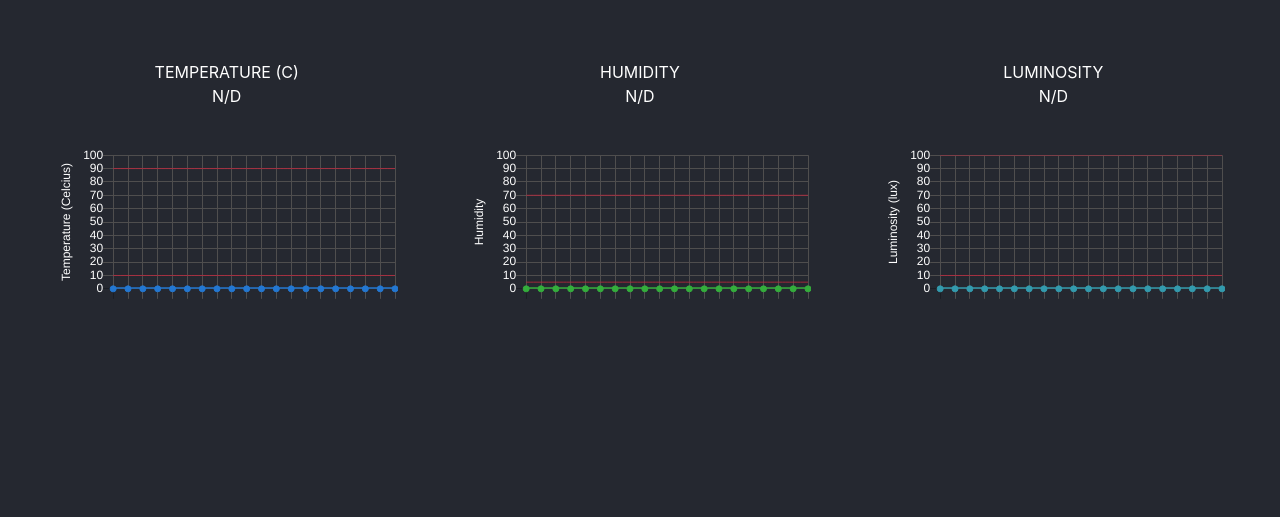
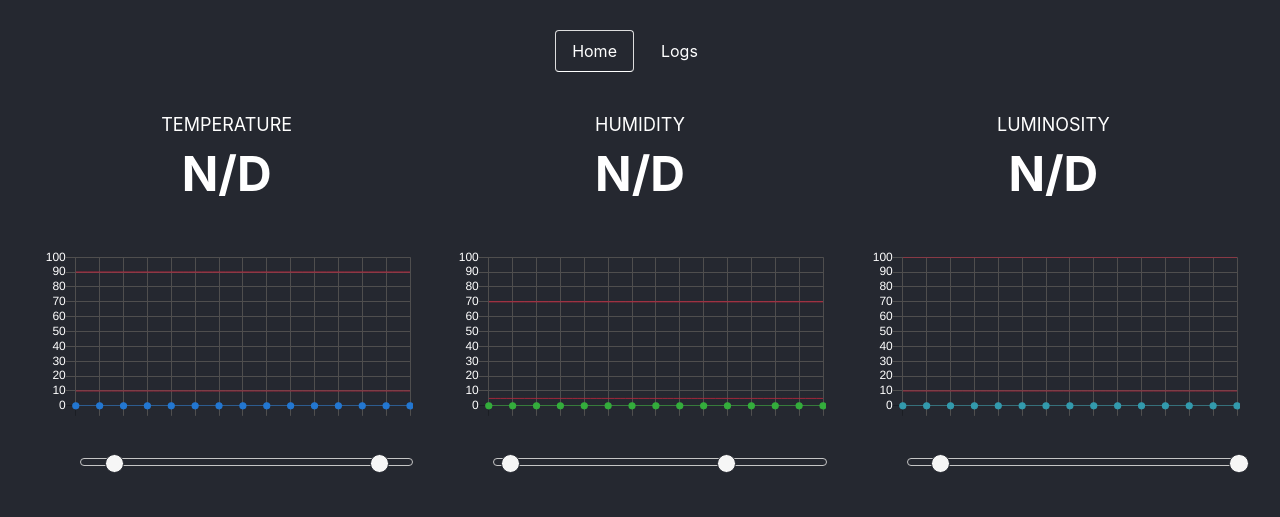
Before and after one commit to JoanBoronat/hedgehog, a website: page public/index.html in a window 1280 px wide. Drawn offline with nearby package versions, Linux system fonts and the light colour scheme; no server answers.

Commit message:
Version 1.1: Graphs, sliders and logs

```diff
--- a/package.json
+++ b/package.json
@@ -1,6 +1,6 @@
 {
   "name": "hedgehog",
-  "version": "1.0.0",
+  "version": "1.1.0",
   "description": "Arduino Embedded System with real-time communication with NodeJS",
   "main": "app.js",
   "scripts": {
@@ -27,6 +27,7 @@
   },
   "homepage": "https://github.com/JoanBoronat/hedgehog#readme",
   "dependencies": {
-    "express": "^4.16.2"
+    "express": "^4.16.2",
+    "socket.io": "^2.0.3"
   }
 }
--- a/public/chart-config.js
+++ b/public/api.js
@@ -1,4 +1,4 @@
-const MAX_VALUES = 20;
+const MAX_VALUES = 15;
 
 
 function config(label, color, min, max, limMin, limMax){
@@ -17,6 +17,7 @@ function config(label, color, min, max, limMin, limMax){
                 label: "Value",
                 backgroundColor: color,
                 borderColor: color,
+                borderWidth: 1.2,
                 data: Array(MAX_VALUES  ).fill(min),
                 fill: false,
             },
@@ -34,7 +35,7 @@ function config(label, color, min, max, limMin, limMax){
                 backgroundColor: '#bf283e',
                 borderColor: '#bf283e',
                 pointRadius: 0,
-                borderWidth: 0.8,
+                borderWidth: 1,
                 data: Array(MAX_VALUES).fill(limMax),
                 fill: false,
             }
@@ -70,7 +71,7 @@ function config(label, color, min, max, limMin, limMax){
                         max: max
                     },
                     scaleLabel: {
-                        display: true,
+                        display: false,
                         labelString: label
                     },
                     gridLines: {
@@ -85,9 +86,11 @@ function config(label, color, min, max, limMin, limMax){
 function addData(chart, value) {
 
     let {config} = chart
+    const label = config.counter % 2 == 0 ? config.counter : '';
 
     config.data.labels.splice(0,1);
-    config.data.labels.push(config.counter);
+
+    config.data.labels.push(label);
 
     config.data.datasets[0].data.push(value);
     config.data.datasets[0].data.splice(0,1);
@@ -102,3 +105,34 @@ function addData(chart, value) {
     chart.update();
 
 };
+
+function addError(sensor, error, value) {
+    const tr = $(`<tr>
+        <th scope='row'>${errorCounter++}</th>
+        <td>${(new Date).toLocaleString()}</td>
+        <td>${sensor}</td>
+        <td>${error}</td>
+        <td>${value}</td>
+    </tr>`)
+
+    $('#table-log').prepend(tr)
+}
+
+function createSlider(chart, id, sensor) {
+    $( id ).slider({
+        range: true,
+        min: chart.config.min,
+        max: chart.config.max,
+        values: [ chart.config.limMin , chart.config.limMax ],
+        slide: function( event, ui ) {
+            $(id + "-display").text(ui.values[0] + ' - ' + ui.values[1])
+            $(id + "-display").fadeIn()
+        },
+        change: function( event, ui ) {
+          chart.config.limMin = ui.values[0];
+          chart.config.limMax = ui.values[1];
+          $(id + "-display").fadeOut()
+          socket.emit('setLimit', {sensor: id.split('-')[1], values: ui.values})
+        }
+    });
+}
--- a/public/index.html
+++ b/public/index.html
@@ -10,27 +10,39 @@
     <link rel="stylesheet" href="https://maxcdn.bootstrapcdn.com/bootstrap/4.0.0-beta.2/css/bootstrap.min.css" integrity="sha384-PsH8R72JQ3SOdhVi3uxftmaW6Vc51MKb0q5P2rRUpPvrszuE4W1povHYgTpBfshb" crossorigin="anonymous">
 
     <!-- Custom CSS -->
+    <link rel="stylesheet" href="//code.jquery.com/ui/1.12.1/themes/base/jquery-ui.css">
     <link rel="stylesheet" href="styles.css">
 
   </head>
   <body>
     <div class="container-fluid">
+        <ul class="nav nav-tabs justify-content-center" id="myTab" role="tablist">
+            <li class="nav-item">
+                <a class="nav-link active" id="home-tab" data-toggle="tab" href="#home" role="tab" aria-controls="home" aria-selected="true">Home</a>
+            </li>
+            <li class="nav-item">
+                <a class="nav-link" id="profile-tab" data-toggle="tab" href="#profile" role="tab" aria-controls="profile" aria-selected="false">Logs</a>
+            </li>
+        </ul>
+        <div class="tab-content" id="myTabContent">
+            <div class="tab-pane fade show active" id="home" role="tabpanel" aria-labelledby="home-tab">
                 <div class="row">
-            <div class="col-md-4">
+                    <div class="col-xl-4 col-lg-6 col-md-6 col-sm-12">
                         <div class="row">
                             <div class="col-md-12 kpi-container">
-                        <div class="kpi-title">TEMPERATURE (C)</div>
+                                <div class="kpi-title">TEMPERATURE</div>
                                 <div id="temperature" class="kpi-value">N/D</div>
                             </div>
                         </div>
                         <div class="row">
-                    <div class="col-md-12">
+                            <div class="col-md-12 chart-container">
                                 <canvas id="temperature-chart"></canvas>
-                        <!-- <div id="slider-range" class="slider"></div> -->
+                                <div id="slider-temperature" class="slider"></div>
+                                <div id="slider-temperature-display" class="slider-display"></div>
                             </div>
                         </div>
                     </div>
-            <div class="col-md-4">
+                    <div class="col-xl-4 col-lg-6 col-md-6 col-sm-12">
                         <div class="row">
                             <div class="col-md-12 kpi-container">
                                 <div class="kpi-title">HUMIDITY</div>
@@ -38,12 +50,14 @@
                             </div>
                         </div>
                         <div class="row">
-                    <div class="col-md-12">
+                            <div class="col-md-12 chart-container">
                                 <canvas id="humidity-chart"></canvas>
+                                <div id="slider-humidity" class="slider"></div>
+                                <div id="slider-humidity-display" class="slider-display"></div>
                             </div>
                         </div>
                     </div>
-            <div class="col-md-4">
+                    <div class="col-xl-4 col-lg-6 col-md-6 col-sm-12">
                         <div class="row">
                             <div class="col-md-12 kpi-container">
                                 <div class="kpi-title">LUMINOSITY</div>
@@ -51,13 +65,33 @@
                             </div>
                         </div>
                         <div class="row">
-                    <div class="col-md-12">
+                            <div class="col-md-12 chart-container">
                                 <canvas id="luminosity-chart"></canvas>
+                                <div id="slider-luminosity" class="slider"></div>
+                                <div id="slider-luminosity-display" class="slider-display"></div>
                             </div>
                         </div>
                     </div>
                 </div>
-
+            </div>
+            <div class="tab-pane fade" id="profile" role="tabpanel" aria-labelledby="profile-tab">
+                <div class="container">
+                    <table class="table table-dark">
+                        <thead>
+                            <tr>
+                            <th scope="col">#</th>
+                            <th scope="col">Timestamp</th>
+                            <th scope="col">Sensor</th>
+                            <th scope="col">Error type</th>
+                            <th scope="col">Value</th>
+                            </tr>
+                        </thead>
+                        <tbody id="table-log">
+                        </tbody>
+                    </table>
+                </div>
+            </div>
+        </div>
 
     </div>
 
@@ -65,8 +99,6 @@
     <script src="https://code.jquery.com/jquery-3.2.1.slim.min.js" integrity="sha384-KJ3o2DKtIkvYIK3UENzmM7KCkRr/rE9/Qpg6aAZGJwFDMVNA/GpGFF93hXpG5KkN" crossorigin="anonymous"></script>
     <script src="https://code.jquery.com/jquery-1.12.4.js"></script>
     <script src="https://code.jquery.com/ui/1.12.1/jquery-ui.js"></script>
-    <link rel="stylesheet" href="//code.jquery.com/ui/1.12.1/themes/base/jquery-ui.css">
-
 
     <script src="https://cdnjs.cloudflare.com/ajax/libs/popper.js/1.12.3/umd/popper.min.js" integrity="sha384-vFJXuSJphROIrBnz7yo7oB41mKfc8JzQZiCq4NCceLEaO4IHwicKwpJf9c9IpFgh" crossorigin="anonymous"></script>
     <script src="https://maxcdn.bootstrapcdn.com/bootstrap/4.0.0-beta.2/js/bootstrap.min.js" integrity="sha384-alpBpkh1PFOepccYVYDB4do5UnbKysX5WZXm3XxPqe5iKTfUKjNkCk9SaVuEZflJ" crossorigin="anonymous"></script>
@@ -74,7 +106,7 @@
     <!-- Optional JavaScript -->
     <script src="https://cdnjs.cloudflare.com/ajax/libs/Chart.js/2.4.0/Chart.min.js"></script>
     <script src="/socket.io/socket.io.js"></script>
-    <script src="chart-config.js"></script>
-    <script src="script.js"></script>
+    <script src="api.js"></script>
+    <script src="main.js"></script>
   </body>
 </html>
--- a/public/script.js
+++ b/public/main.js
@@ -12,9 +12,10 @@ const ctxL = document.getElementById("luminosity-chart").getContext("2d");
 const cfgL = config('Luminosity (lux)', '#339aad', 0, 100, 10, 100);
 const Lchart = new Chart(ctxL, cfgL);
 
+let errorCounter = 0;
 
 socket.on('temperature', function (data) {
-    $('#temperature').text(data)
+    $('#temperature').text(data + ' °C')
     addData(Tchart, data)
 });
 
@@ -24,24 +25,17 @@ socket.on('humidity', function (data) {
 });
 
 socket.on('luminosity', function (data) {
-    $('#luminosity').text(data)
+    $('#luminosity').text(data + ' lx')
     addData(Lchart, data)
 });
 
+socket.on('sensorError', function(data) {
+    const {sensor, error, value} = data
+    addError(sensor, error, value)
+});
+
 $( function() {
-    $( "#slider-range" ).slider({
-      range: true,
-      min: Tchart.config.min,
-      max: Tchart.config.max,
-      values: [ Tchart.config.limMin , Tchart.config.limMax ],
-      slide: function( event, ui ) {
-        console.log(ui.values)
-      },
-      change: function( event, ui ) {
-        console.log(ui.values)
-        Tchart.config.limMin = ui.values[0];
-        Tchart.config.limMax = ui.values[1];
-      }
-    });
-
-  } );
+    createSlider(Tchart, '#slider-temperature');
+    createSlider(Hchart, '#slider-humidity');
+    createSlider(Lchart, '#slider-luminosity');
+});
--- a/public/styles.css
+++ b/public/styles.css
@@ -1,14 +1,50 @@
 .kpi-container {
     text-align: center;
-
 }
 
-.container-fluid {
-    margin-top: 20px;
+.kpi-title {
+    font-size: large;
+}
+
+.kpi-value {
+    font-weight: bold;
+    font-size: 3em
+}
+
+.chart-container {
+    margin: 0px;
+    padding: 0px;
+}
+
+.container-fluid, .container {
+    margin-top: 30px;
+}
+
+.table-dark {
+    background-color: transparent
 }
 
 .row {
     padding: 20px;
+}
+
+a, a:hover {
+    color: white;
+}
+
+.nav-tabs .nav-link {
+    margin-right: 10px;
+    border-bottom-right-radius: .25rem;
+    border-bottom-left-radius: .25rem;
+}
+
+.nav-tabs .nav-link.active {
+    color: white;
+    background-color: transparent;
+}
+
+.nav {
+    border-bottom: 0px;
 }
 
 body {
@@ -17,6 +53,38 @@ body {
 }
 
 .slider {
+    margin-top: 30px;
+    margin-left: 40px;
+}
 
-    margin-top: 10px
+.slider-display {
+    display: none;
+    text-align: center;
+    margin-left: 40px;
 }
+
+.ui-slider-handle {
+    border-radius: 100px;
+}
+
+.ui-corner-all {
+    border-bottom-right-radius: 10px;
+    border-bottom-left-radius: 10px;
+    border-top-right-radius: 10px;
+    border-top-left-radius: 10px;
+}
+
+.ui-slider-horizontal {
+    height: .5em;
+    top: -.5em
+}
+
+.ui-state-default, .ui-widget-content .ui-state-default, .ui-widget-header .ui-state-default, .ui-button, html .ui-button.ui-state-disabled:hover, html .ui-button.ui-state-disabled:active {
+    background-color: #f6f6f6;
+    border-color: #252830;
+    outline: none;
+}
+
+.ui-widget-content, .ui-widget-header {
+    background-color: transparent;
+}
```
Also changed, not shown: app.js (+8 -5 lines). Lines whose indentation alone changed are shown as unchanged.
